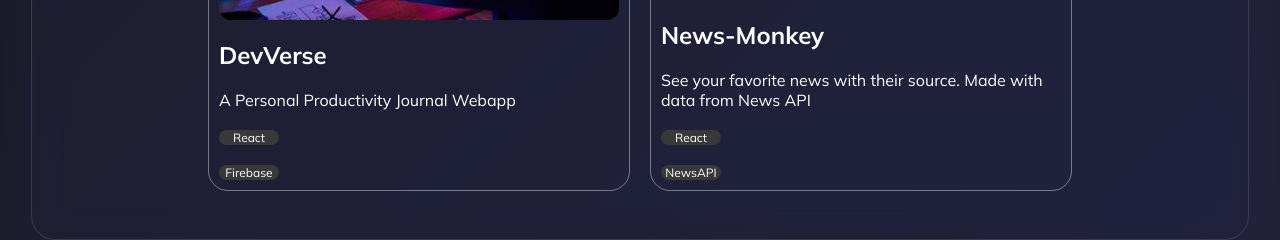
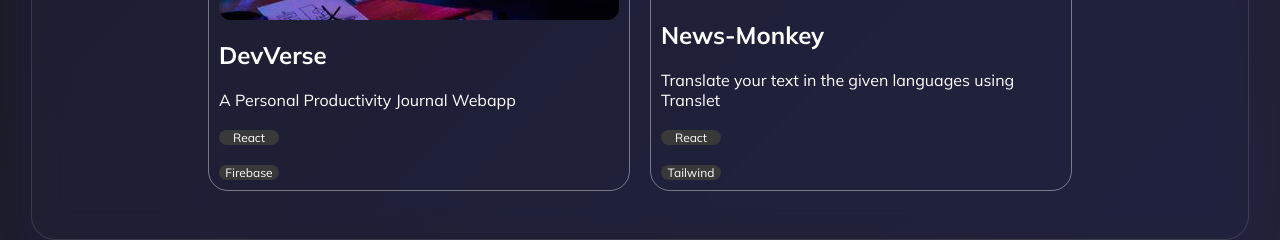
Before and after one commit to tanishq1172005/Portfolio, a React (Vite) app: page / in a window 1280 px wide. Shown: the part 1006-1246 px from the top of the page. Built offline with nearby package versions, Linux system fonts and the light colour scheme; a web font is replaced by a local one.

Commit message:
Update App.jsx

```diff
--- a/src/App.jsx
+++ b/src/App.jsx
@@ -43,14 +43,14 @@
         <p className="tag">Firebase</p>
       </div>
       </a>
-      <a href="https://news-search-phi.vercel.app/"
+      <a href="https://translet.vercel.app/"
       style={{textDecoration:"none"}}>
         <div className="project">
         <div className="project-image1"></div>
         <h2>News-Monkey</h2>
-        <p>See your favorite news with their source. Made with data from News API</p>
+        <p>Translate your text in the given languages using Translet</p>
         <p className="tag">React</p>
-        <p className="tag">NewsAPI</p>
+        <p className="tag">Tailwind</p>
       </div>
       </a>
     </div>
```
